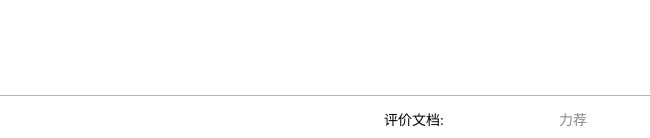
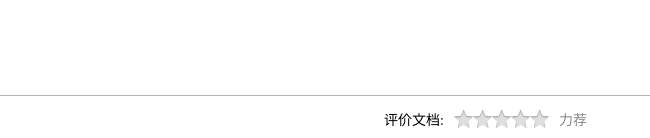
Before and after one commit to sutianbinde/jekyll_demo, a Jekyll site: the page built from _posts/2017-05-26-评分.html, in a window 1280 px wide. Shown: the part 759-897 px from the top of the page, without its empty margins (0-650 px from the left). Built offline with Jekyll 4.4.1, drawn with Linux system fonts in a browser that asks for light colours.

Commit message:
first port

```diff
--- a/_posts/2017-05-26-评分.html
+++ b/_posts/2017-05-26-评分.html
@@ -32,7 +32,7 @@ title: 评分效果
             float: left;
             width: 19px;
             height: 19px;
-            background: url("img/big-stars.png") -38px 0 no-repeat;
+            background: url("../../../../img/big-stars.png") -38px 0 no-repeat;
             cursor: pointer;
         }
         .start-text{
@@ -58,7 +58,7 @@ title: 评分效果
             top: 33px;
             width: 10px;
             height: 6px;
-            background: url("img/tips-arrow.png");
+            background: url("../../../../img/tips-arrow.png");
         }
     </style>
 　　<h2>{{ page.title }}</h2>
```
Also changed, not shown: img/big-stars.png (added), img/swiper00.jpg (added), img/swiper01.jpg (added), img/swiper02.jpg (added), img/swiper03.jpg (added), img/swiper04.jpg (added), img/tips-arrow.png (added).
